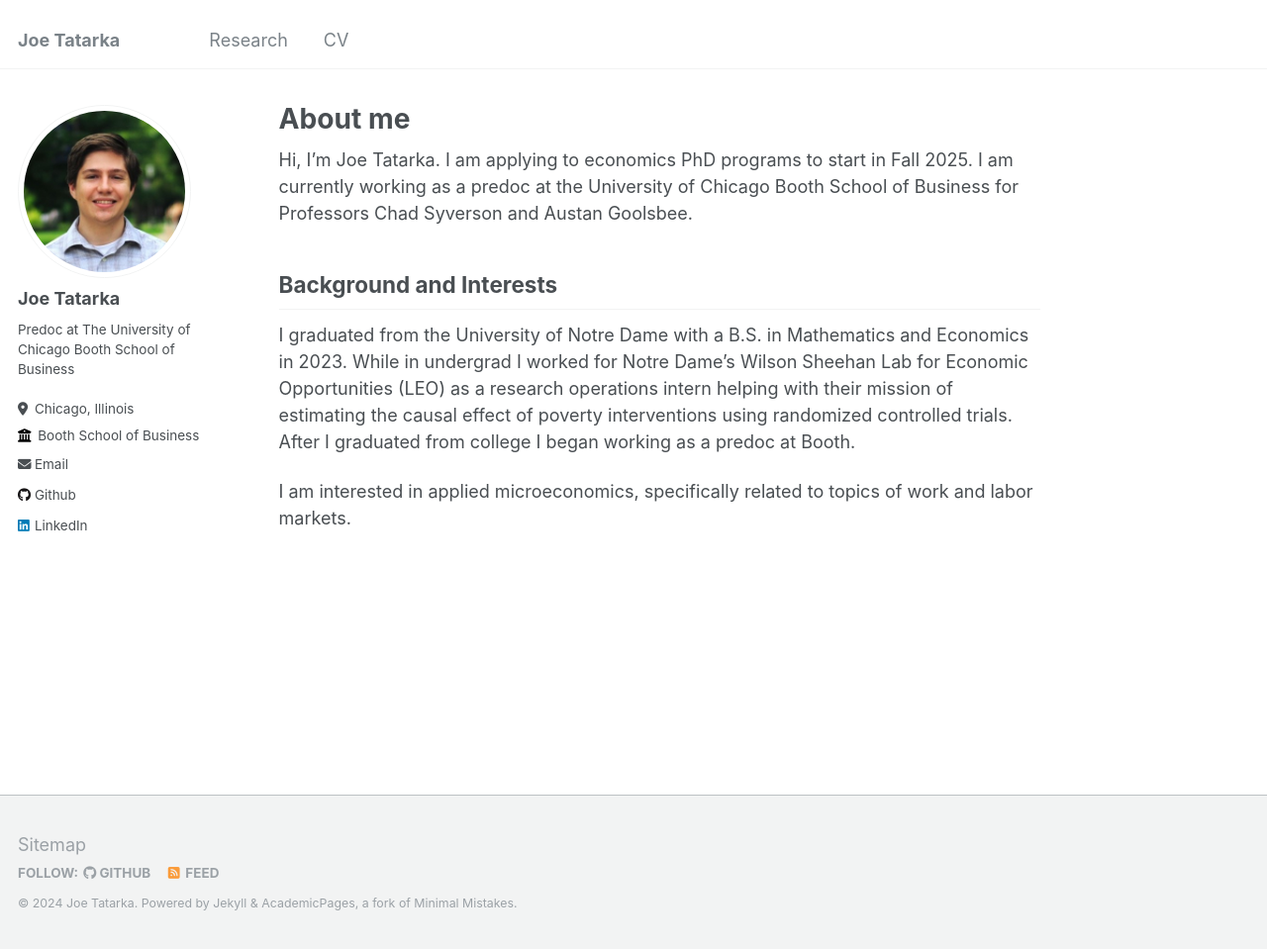
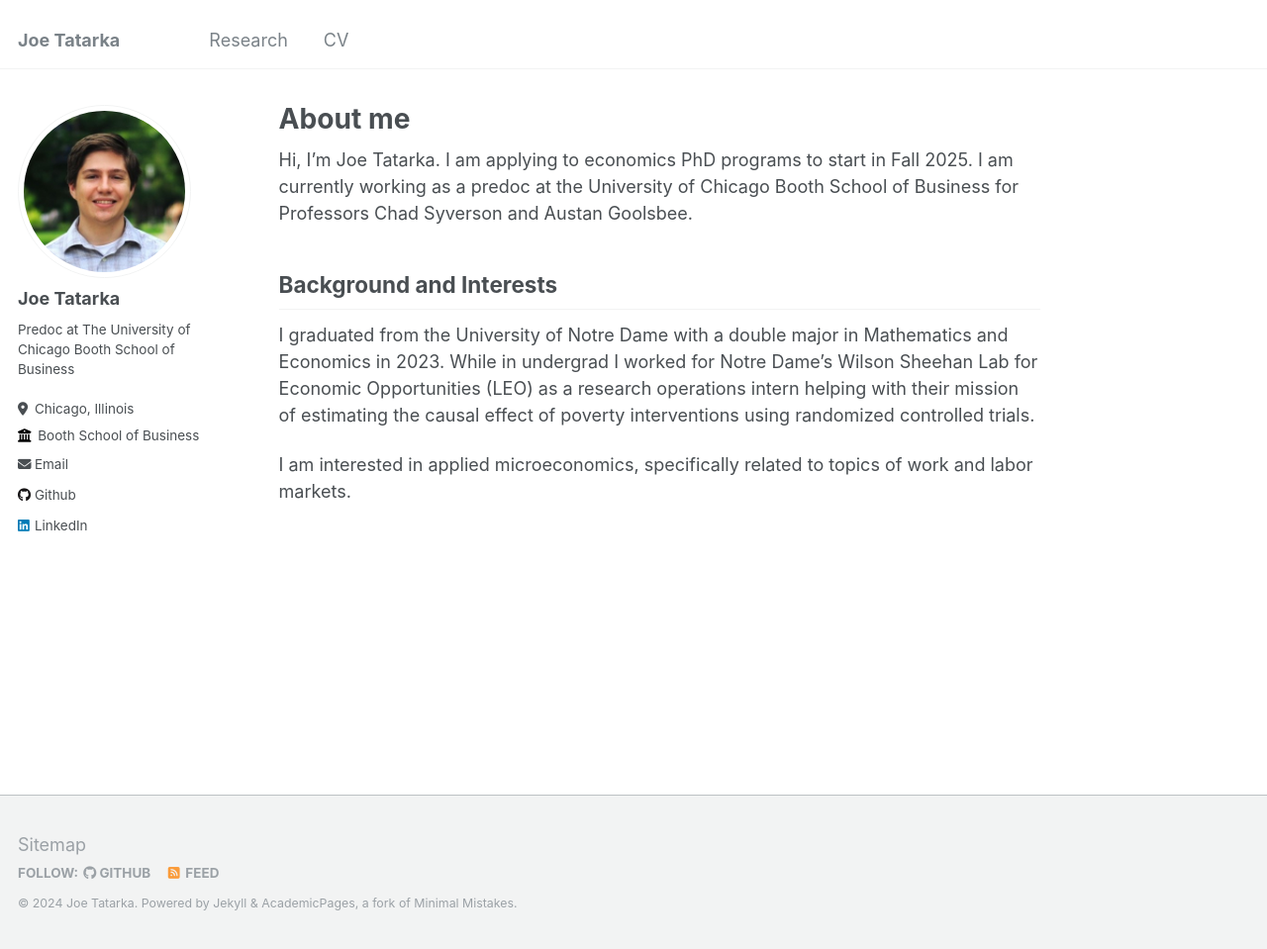
Before and after one commit to JoeTatarka/JoeTatarka.github.io, a Jekyll site: the page built from _pages/about.md, in a window 1280 px wide and 959 px high. Shown: the whole window at 99% size. Built offline with Jekyll 4.4.1, drawn with Linux system fonts in a browser that asks for light colours.

Commit message:
Update about.md

```diff
--- a/_pages/about.md
+++ b/_pages/about.md
@@ -11,6 +11,6 @@ Hi, I'm Joe Tatarka. I am applying to economics PhD programs to start in Fall 20
 
 
 ## Background and Interests
-I graduated from the University of Notre Dame with a B.S. in Mathematics and Economics in 2023. While in undergrad I worked for Notre Dame's Wilson Sheehan Lab for Economic Opportunities (LEO) as a research operations intern helping with their mission of estimating the causal effect of poverty interventions using randomized controlled trials. After I graduated from college I began working as a predoc at Booth.
+I graduated from the University of Notre Dame with a double major in Mathematics and Economics in 2023. While in undergrad I worked for Notre Dame's Wilson Sheehan Lab for Economic Opportunities (LEO) as a research operations intern helping with their mission of estimating the causal effect of poverty interventions using randomized controlled trials.
 
 I am interested in applied microeconomics, specifically related to topics of work and labor markets.
```
